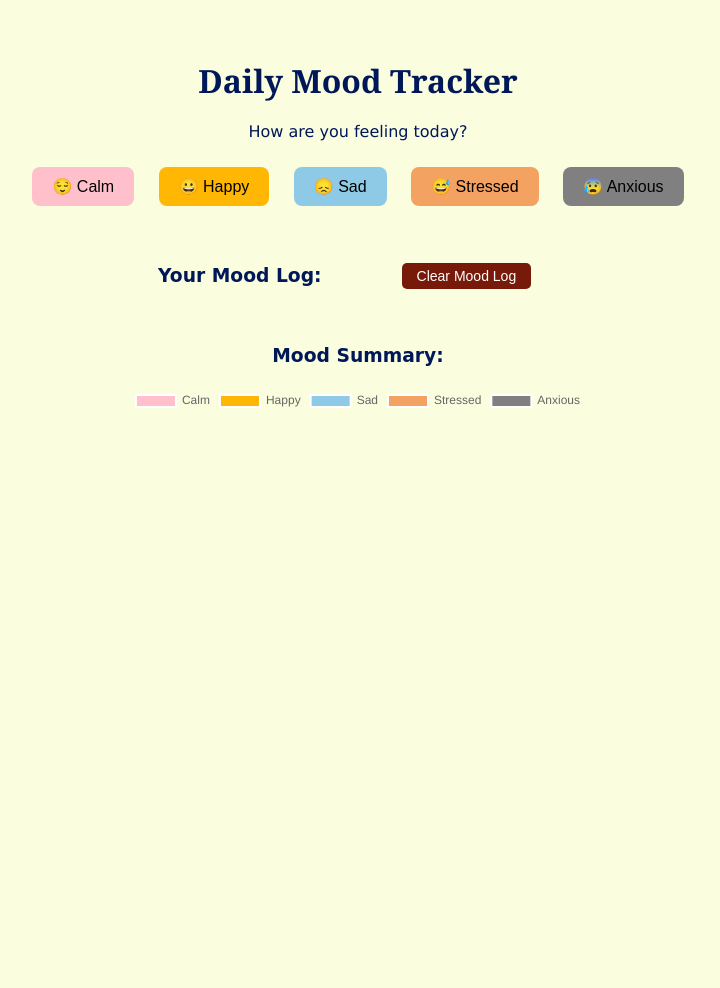
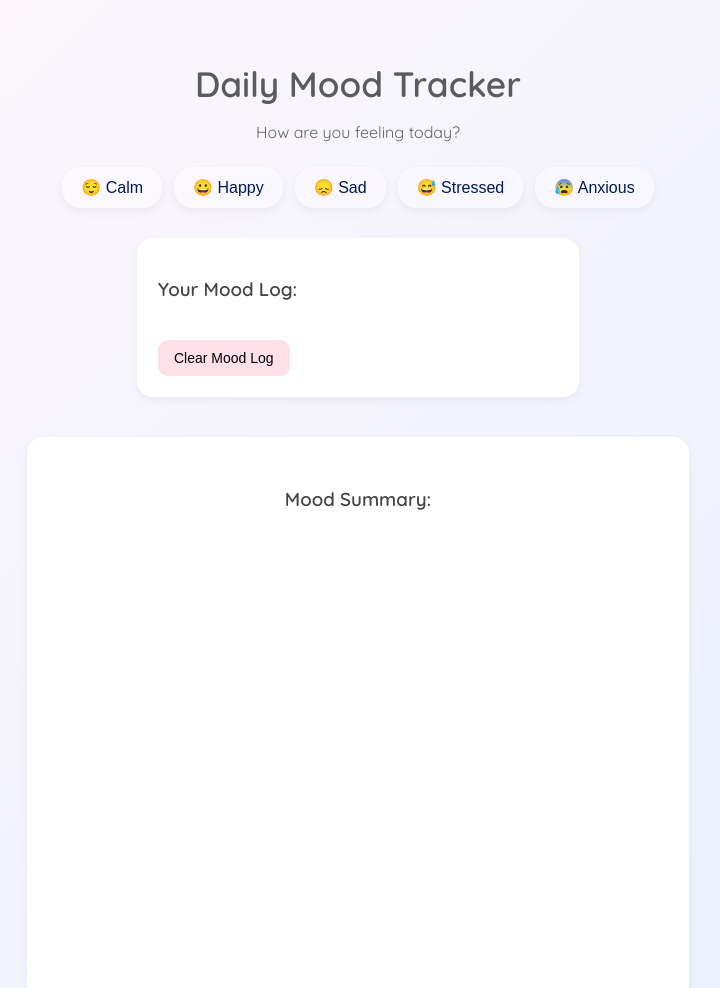
Before and after one commit to mvredd1294/moodtrack, a plain HTML site: page index.html in a window 1280 px wide. Shown: the top 988 px of the page, without its empty margins (282-1002 px from the left). Drawn offline with nearby package versions, Linux system fonts and the light colour scheme.

Commit message:
interface change

```diff
--- a/index.html
+++ b/index.html
@@ -5,71 +5,150 @@
   <meta name="viewport" content="width=device-width, initial-scale=1.0"/>
   <title>Daily Mood Tracker</title>
   <script src="https://cdn.jsdelivr.net/npm/chart.js"></script>
+  <link href="https://fonts.googleapis.com/css2?family=Quicksand:wght@400;600&display=swap" rel="stylesheet">
+
   <style>
     body {
-      font-family: Arial, sans-serif;
-      background: #fbfddf;
-      color: #001858;
+      font-family: 'Quicksand', sans-serif;
+      background: linear-gradient(to bottom right, #fef6fb, #e6f0ff);
+      color: #333;
+      padding: 30px 20px;
       text-align: center;
-      padding: 30px;
-    }
-    h1 {
-      margin-bottom: 20px;
-      font-family: Georgia, serif;
-    }
-    p{
-        font-family: Geneva, Verdana, sans-serif;
-    }
-    .mood-buttons button {
-      margin: 10px;
-      padding: 10px 20px;
-      font-size: 16px;
-      border-radius: 8px;
-      border: none;
-      cursor: pointer;
-    }
-    .calm{background: pink;}
-    .happy { background: #ffb703; }
-    .sad { background: #8ecae6; }
-    .stressed { background: #f4a261; }
-    .anxious{background: grey;}
-    #log {
-      margin-top: 30px;
-      text-align: left;
-      max-width: 400px;
-      margin-left: auto;
-      margin-right: auto;
-    }
-    #log div {
-      display: flex;
-      align-items: center;
-      justify-content: flex-start;
     }
 
-    #log button {
-      padding: 5px 15px;
-      font-size: 14px;
-      background-color: #771a09;
-      color: white;
-      border: none;
-      border-radius: 5px;
-      cursor: pointer;
-      margin-left: 70px;
+    h1 {
+      font-size: 2.2rem;
+      color: #5b5b5b;
+      margin-bottom: 15px;
     }
 
-    #log button:hover {
-      background-color: #e04e32;
+    p {
+      font-size: 1rem;
+      margin-bottom: 25px;
+      color: #666;
+    }
+
+    .mood-buttons {
+      display: flex;
+      flex-wrap: wrap;
+      justify-content: center;
+      gap: 12px;
+      margin-bottom: 30px;
+    }
+
+    .mood-buttons button {
+      font-size: 16px;
+      border: none;
+      padding: 10px 18px;
+      border-radius: 20px;
+      cursor: pointer;
+      background-color: #fff;
+      box-shadow: 0 2px 5px rgba(0,0,0,0.05);
+      transition: transform 0.2s;
+    }
+
+    .mood-buttons button:hover {
+      transform: scale(1.05);
+    }
+
+    .calm     { background-color: #fbd1d1; }
+    .happy    { background-color: #fff2b2; }
+    .sad      { background-color: #d2e9ff; }
+    .stressed { background-color: #ffd6a5; }
+    .anxious  { background-color: #d3d3f9; }
+
+    #log {
+      background: #ffffff;
+      border-radius: 16px;
+      padding: 20px;
+      max-width: 400px;
+      margin: 0 auto 40px auto;
+      box-shadow: 0 3px 8px rgba(0,0,0,0.05);
+      text-align: left;
+    }
+
+    #log h3 {
+      color: #444;
+    }
+
+    #log ul {
+      list-style-type: none;
+      padding: 0;
+    }
+
+    #log li {
+      margin-bottom: 8px;
+      font-size: 0.95rem;
+      color: #555;
     }
 
     #chartContainer {
+      background: #ffffff;
+      border-radius: 16px;
+      padding: 30px;
       max-width: 600px;
-      margin: 40px auto;
+      margin: 0 auto;
+      box-shadow: 0 3px 8px rgba(0,0,0,0.05);
     }
+
+    #chartContainer h3 {
+      margin-bottom: 15px;
+      color: #444;
+    }
+
+    #noDataMessage {
+      margin-top: 15px;
+      color: #999;
+      font-style: italic;
+      display: none;
+    }
+
+    #clearBtn {
+      margin-top: 20px;
+      background-color: #ffe0e9;
+      border: none;
+      border-radius: 10px;
+      padding: 10px 16px;
+      cursor: pointer;
+      font-size: 14px;
+      transition: background-color 0.3s;
+    }
+
+    #clearBtn:hover {
+      background-color: #ffc8da;
+    }
+    .glass {
+  background: rgba(255, 255, 255, 0.2);
+  border-radius: 16px;
+  box-shadow: 0 8px 32px 0 rgba(31, 38, 135, 0.1);
+  backdrop-filter: blur(10px);
+  -webkit-backdrop-filter: blur(10px);
+  border: 1px solid rgba(255, 255, 255, 0.3);
+}
+
+/* Mood buttons */
+.mood-buttons button {
+  backdrop-filter: blur(5px);
+  background: rgba(255, 255, 255, 0.3);
+  border: 1px solid rgba(255, 255, 255, 0.4);
+  box-shadow: 0 4px 10px rgba(0, 0, 0, 0.05);
+  transition: all 0.3s ease;
+  color: #001858;
+}
+
+/* Optional hover */
+.mood-buttons button:hover {
+  transform: scale(1.05);
+  background: rgba(255, 255, 255, 0.5);
+}
+
   </style>
 </head>
 <body>
-  <h1> Daily Mood Tracker</h1>
+
+  <h1>Daily Mood Tracker</h1>
   <p>How are you feeling today?</p>
+
   <div class="mood-buttons">
     <button class="calm" onclick="logMood('Calm')">😌 Calm</button>
     <button class="happy" onclick="logMood('Happy')">😀 Happy</button>
@@ -78,22 +157,22 @@
     <button class="anxious" onclick="logMood('Anxious')">😰 Anxious</button>
   </div>
 
-  <div id="log">
-    <div style="display: flex; align-items: center;">
-      <h3 style="font-family:cursive; margin-right: 10px;">Your Mood Log:</h3>
-      <button onclick="clearMoodLogs()">Clear Mood Log</button>
-    </div>
+  <div id="log" class="glass">
+    <h3>Your Mood Log:</h3>
     <ul id="moodList"></ul>
+    <button id="clearBtn" onclick="clearMoods()">Clear Mood Log</button>
   </div>
 
-  <div id="chartContainer">
-    <h3 style="font-family: cursive;">Mood Summary:</h3>
+  <div id="chartContainer" class="glass">
+    <h3>Mood Summary:</h3>
     <canvas id="moodChart"></canvas>
+    <p id="noDataMessage">Start recording your mood to see a chart!</p>
   </div>
 
   <script>
     const moodList = document.getElementById("moodList");
-    const ctx = document.getElementById('moodChart').getContext('2d');
+    const ctx = document.getElementById("moodChart").getContext("2d");
+    const noDataMessage = document.getElementById("noDataMessage");
 
     let moodLogs = JSON.parse(localStorage.getItem("moodLogs")) || [];
 
@@ -106,7 +185,7 @@
     };
 
     function updateMoodCounts() {
-      moodCounts = {Calm :0, Happy: 0, Sad: 0, Stressed: 0,Anxious: 0 };
+      moodCounts = { Calm: 0, Happy: 0, Sad: 0, Stressed: 0, Anxious: 0 };
       moodLogs.forEach(entry => {
         if (entry.includes("Calm")) moodCounts.Calm++;
         if (entry.includes("Happy")) moodCounts.Happy++;
@@ -126,9 +205,8 @@
     }
 
     function logMood(mood) {
-      const date = new Date().toLocaleDateString();
-      const time = new Date().toLocaleTimeString();
-      const entry = `${date} ${time} - ${mood}`;
+      const now = new Date();
+      const entry = `${now.toLocaleDateString()} ${now.toLocaleTimeString()} - ${mood}`;
       moodLogs.push(entry);
       localStorage.setItem("moodLogs", JSON.stringify(moodLogs));
       updateMoodCounts();
@@ -136,53 +214,53 @@
       updateChart();
     }
 
-    function clearMoodLogs() {
+    function clearMoods() {
+      moodLogs = [];
       localStorage.removeItem("moodLogs");
-      moodLogs = [];
+      updateMoodCounts();
       renderMoods();
       updateChart();
     }
 
-    // Initialize chart
-    updateMoodCounts();
     const moodChart = new Chart(ctx, {
       type: 'doughnut',
       data: {
-        labels: ['Calm','Happy', 'Sad', 'Stressed','Anxious'],
+        labels: ['Calm', 'Happy', 'Sad', 'Stressed', 'Anxious'],
         datasets: [{
           label: 'Mood Count',
-          data: [moodCounts.Calm,moodCounts.Happy, moodCounts.Sad, moodCounts.Stressed, moodCounts.Anxious],
-          backgroundColor: ['pink','#ffb703', '#8ecae6', '#f4a261','grey']
+          data: [0, 0, 0, 0, 0],
+          backgroundColor: ['#fbd1d1', '#fff2b2', '#d2e9ff', '#ffd6a5', '#d3d3f9'],
+          borderWidth: 1
         }]
       },
       options: {
         responsive: true,
         plugins: {
           legend: {
-            position: 'top',
-          },
-          tooltip: {
-            callbacks: {
-              label: function(tooltipItem) {
-                return tooltipItem.label + ': ' + tooltipItem.raw + ' entries';
-              }
-            }
+            position: 'bottom',
           }
         }
       }
     });
 
     function updateChart() {
-      moodChart.data.datasets[0].data = [
+      const data = [
         moodCounts.Calm,
         moodCounts.Happy,
         moodCounts.Sad,
         moodCounts.Stressed,
         moodCounts.Anxious
       ];
+
+      moodChart.data.datasets[0].data = data;
       moodChart.update();
+
+      const total = data.reduce((a, b) => a + b, 0);
+      noDataMessage.style.display = total === 0 ? "block" : "none";
     }
 
+    // Initial Load
+    updateMoodCounts();
     renderMoods();
     updateChart();
   </script>
```
